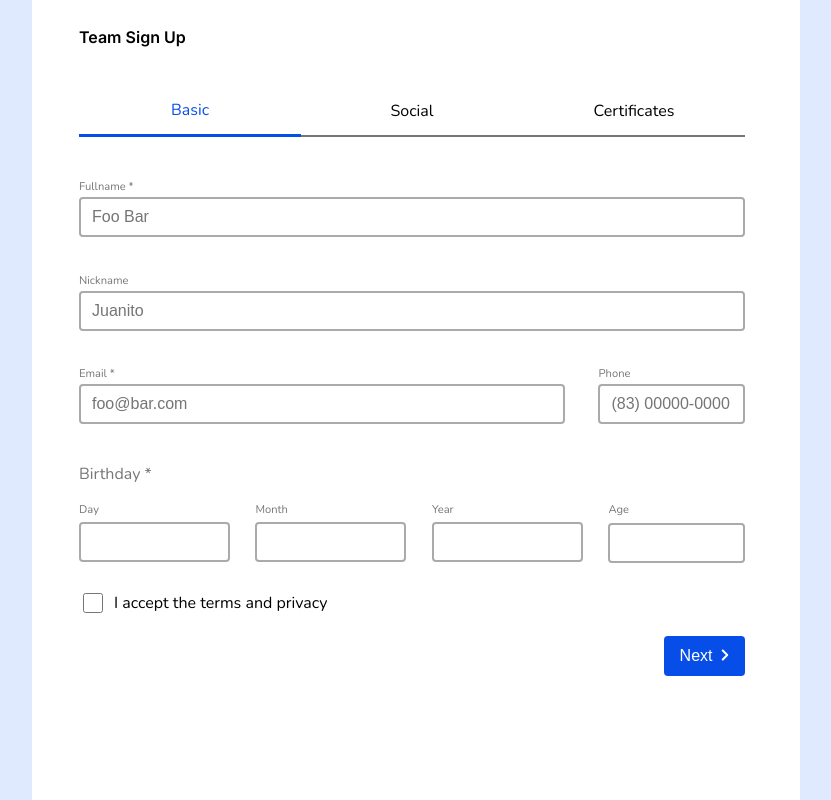
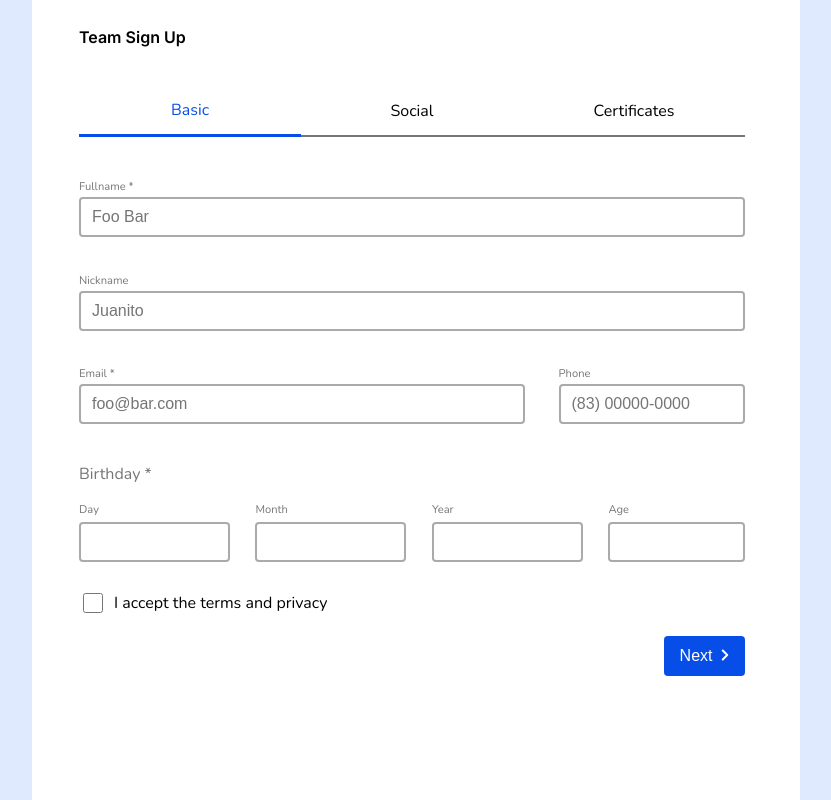
Before and after one commit to JoaogustavoKoche/Projeto, a plain HTML site: page index.html in a window 1280 px wide. Shown: the whole page, without its empty margins (224-1055 px from the left). Drawn offline with nearby package versions, Linux system fonts and the light colour scheme.

Commit message:
layout form inicial

```diff
--- a/styles/componentes/_form.scss
+++ b/styles/componentes/_form.scss
@@ -39,20 +39,13 @@
             flex-wrap: wrap;
             gap: 0 5%;
             width: 100%;
-            [type="email"] {
-                //width: 100%;
-            }
-            [type="tel"]{
-                //width: 100%;
-            }
-
 
             .contact-email{
-                width: 73%;
+                width: 67%;
             }
 
             .contact-phone{
-                width: 22%;
+                width: 28%;
             }
 
         }
@@ -79,7 +72,7 @@
             }
             .age {
                 legend {
-                    margin-bottom: 3px;
+                    margin-bottom: 2px;
                 }
             }
         }
```
Also changed, not shown: styles/style.css, 1 other file.
